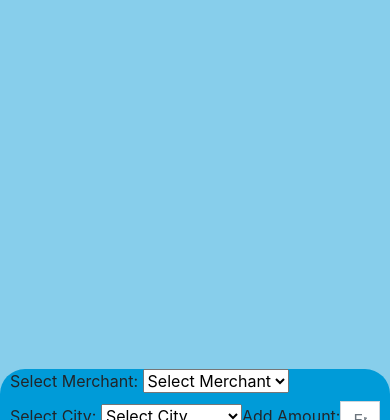
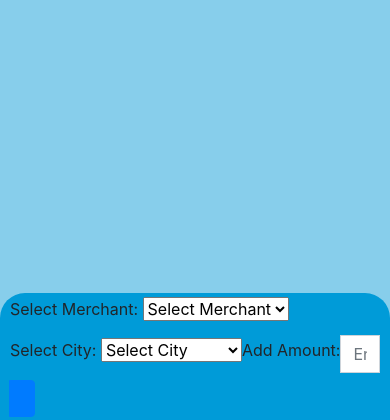
Before and after one commit to aliesal12/courier, a Flask app: page /app in a window 390 px wide. Shown: the part 424-844 px from the top of the page. Run offline with Flask 3, Linux system fonts and the light colour scheme; some libraries are stand-ins or nearby versions.

Commit message:
adjust height

```diff
--- a/static/styles/style.css
+++ b/static/styles/style.css
@@ -103,6 +103,6 @@
     }
 
     .mt-3 {
-      height: 6%;
+      height: 15%;
     }
   }
```
